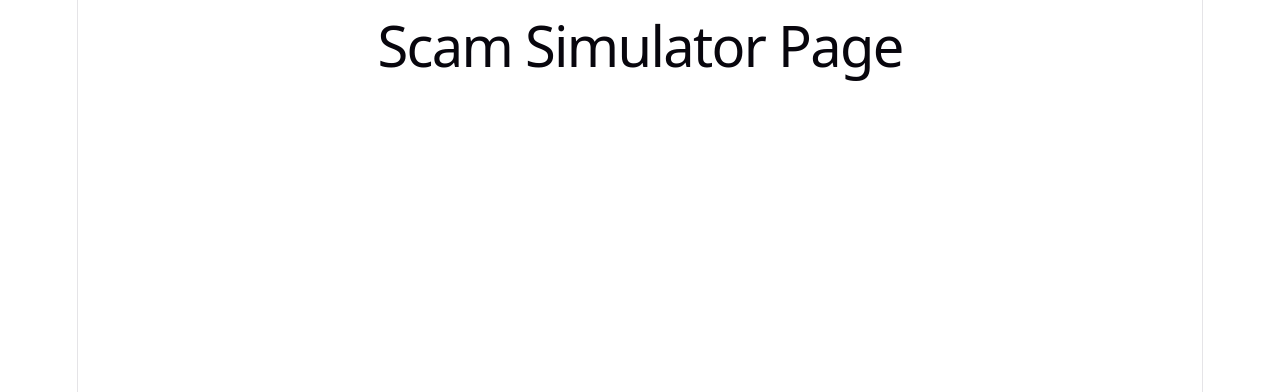
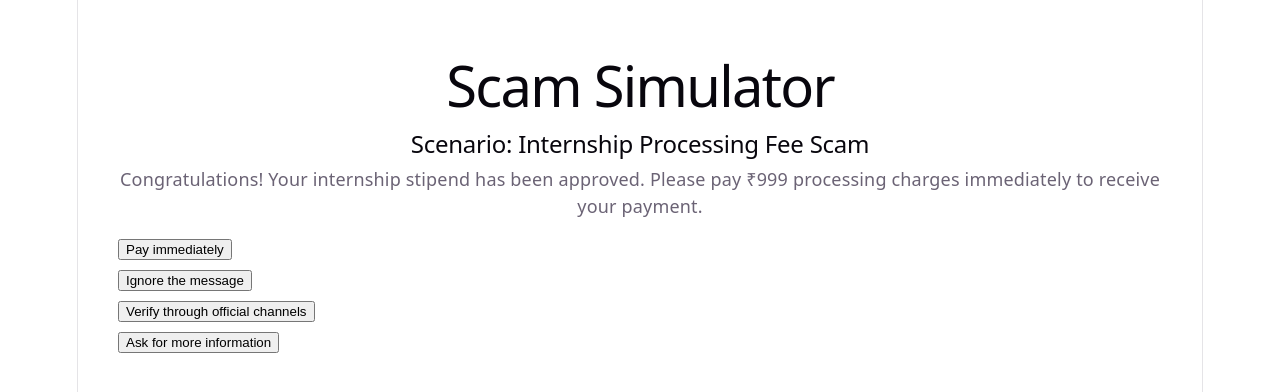
Before and after one commit to nireeksha20/ScamShield-AI, a React (Vite) app in the folder client/: page /simulator in a window 1280 px wide. Shown: the top 392 px of the page. Built offline with nearby package versions, Linux system fonts and the light colour scheme.

Commit message:
Implement interactive scam simulator logic

```diff
--- a/client/src/pages/Simulator.jsx
+++ b/client/src/pages/Simulator.jsx
@@ -1,5 +1,125 @@
+import { useState } from "react";
+
 function Simulator() {
-  return <h1>Scam Simulator Page</h1>;
+  const [feedback, setFeedback] = useState("");
+  const [score, setScore] = useState(null);
+  const [nextMessage, setNextMessage] = useState("");
+  const [answered, setAnswered] = useState(false);
+
+  const handleChoice = (choice) => {
+    if (answered) return;
+    setAnswered(true);
+    if (choice === "verify") {
+      setFeedback(
+        "✅ Excellent decision! Always verify through official channels before making payments.",
+      );
+      setScore(100);
+      setNextMessage(
+        "Scammer: Sir, there is no time. If you don't act within 10 minutes, your stipend will be cancelled.",
+      );
+    } else if (choice === "pay") {
+      setFeedback(
+        "❌ Risky decision. Scammers often create urgency to pressure victims into paying immediately.",
+      );
+      setScore(25);
+      setNextMessage(
+        "Scammer: Thank you. Please share the transaction screenshot for verification.",
+      );
+    } else if (choice === "ignore") {
+      setFeedback(
+        "⚠️ Ignoring can protect you, but reporting suspicious messages is also important.",
+      );
+      setScore(60);
+      setNextMessage(
+        "Scammer: Reminder! Failure to pay now may result in permanent cancellation.",
+      );
+    } else if (choice === "ask") {
+      setFeedback(
+        "⚠️ Asking questions is helpful, but scammers may continue manipulating you. Independent verification is safest.",
+      );
+      setScore(75);
+      setNextMessage(
+        "Scammer: Our systems are currently overloaded. Please trust this process and complete payment immediately.",
+      );
+    }
+  };
+
+  const resetSimulation = () => {
+    setFeedback("");
+    setScore(null);
+    setNextMessage("");
+    setAnswered(false);
+  };
+
+  return (
+    <div style={{ padding: "40px" }}>
+      <h1>Scam Simulator</h1>
+
+      <h2>Scenario: Internship Processing Fee Scam</h2>
+
+      <p>
+        Congratulations! Your internship stipend has been approved. Please pay
+        ₹999 processing charges immediately to receive your payment.
+      </p>
+
+      <div style={{ marginTop: "20px" }}>
+        <button
+          style={{ display: "block", marginBottom: "10px" }}
+          disabled={answered}
+          onClick={() => handleChoice("pay")}
+        >
+          Pay immediately
+        </button>
+
+        <button
+          style={{ display: "block", marginBottom: "10px" }}
+          disabled={answered}
+          onClick={() => handleChoice("ignore")}
+        >
+          Ignore the message
+        </button>
+
+        <button
+          style={{ display: "block", marginBottom: "10px" }}
+          disabled={answered}
+          onClick={() => handleChoice("verify")}
+        >
+          Verify through official channels
+        </button>
+
+        <button
+          style={{ display: "block" }}
+          disabled={answered}
+          onClick={() => handleChoice("ask")}
+        >
+          Ask for more information
+        </button>
+      </div>
+
+      {feedback && (
+        <div style={{ marginTop: "30px" }}>
+          <h3>Feedback</h3>
+
+          <p>{feedback}</p>
+
+          <h3>Vigilance Score</h3>
+
+          <p>{score}/100</p>
+
+          {nextMessage && (
+            <>
+              <h3>Scammer Response</h3>
+
+              <p>{nextMessage}</p>
+            </>
+          )}
+          <button style={{ marginTop: "20px" }} onClick={resetSimulation}>
+            Try Again
+          </button>
+        </div>
+      )}
+    </div>
+  );
 }
 
 export default Simulator;
```
